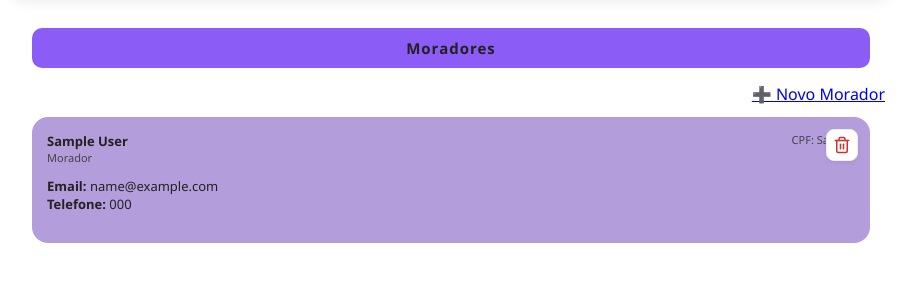
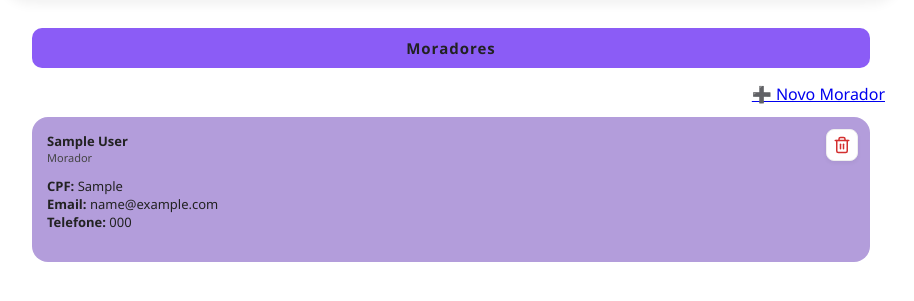
Before and after one commit to kojima-productions/vizin, a Django app: page /administrador/moradores/ in a window 1280 px wide. Shown: the part 81-382 px from the top of the page, without its empty margins (189-1103 px from the left). Run offline with Django 5.2, Linux system fonts and the light colour scheme; a user stored in the database is signed in; tables that the repository leaves empty hold one stand-in row (values such as "Sample post").

Commit message:
fix: Correção de posição do cpf em cards

```diff
--- a/vizin/templates/administrador/lista_funcionarios.html
+++ b/vizin/templates/administrador/lista_funcionarios.html
@@ -47,10 +47,10 @@
                 <div class="author-role">{{ f.cargo }}</div>
               </div>
             </div>
-            <div class="post-date">CPF: {{ f.cpf }}</div>
           </div>
 
           <div class="post-body">
+            <strong>CPF:</strong> {{ f.cpf }}<br>
             <strong>Email:</strong> {{ f.user.email }}<br>
             <strong>Telefone:</strong> {{ f.telefone }}
           </div>
--- a/vizin/templates/administrador/lista_moradores.html
+++ b/vizin/templates/administrador/lista_moradores.html
@@ -47,10 +47,10 @@
                 <div class="author-role">Morador</div>
               </div>
             </div>
-            <div class="post-date">CPF: {{ m.cpf }}</div>
           </div>
 
           <div class="post-body">
+            <strong>CPF:</strong> {{ m.cpf }}<br>
             <strong>Email:</strong> {{ m.user.email }}<br>
             <strong>Telefone:</strong> {{ m.telefone }}
           </div>
```
